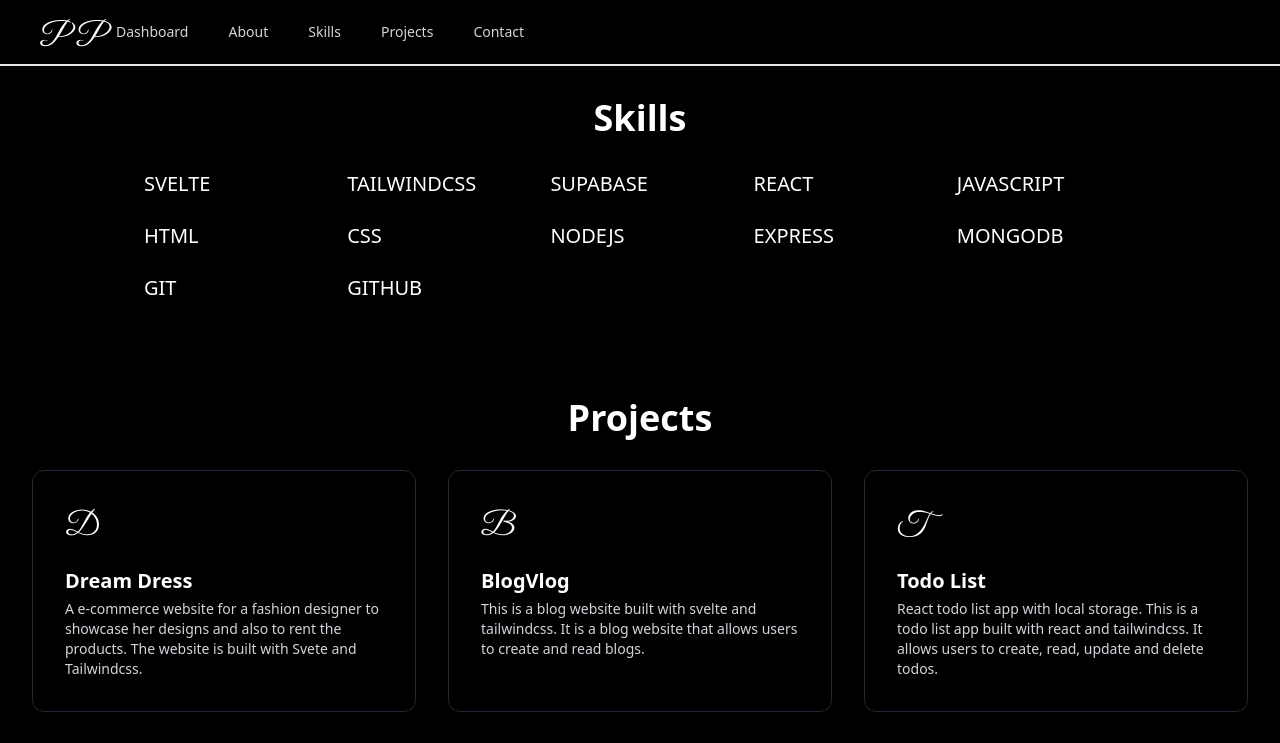
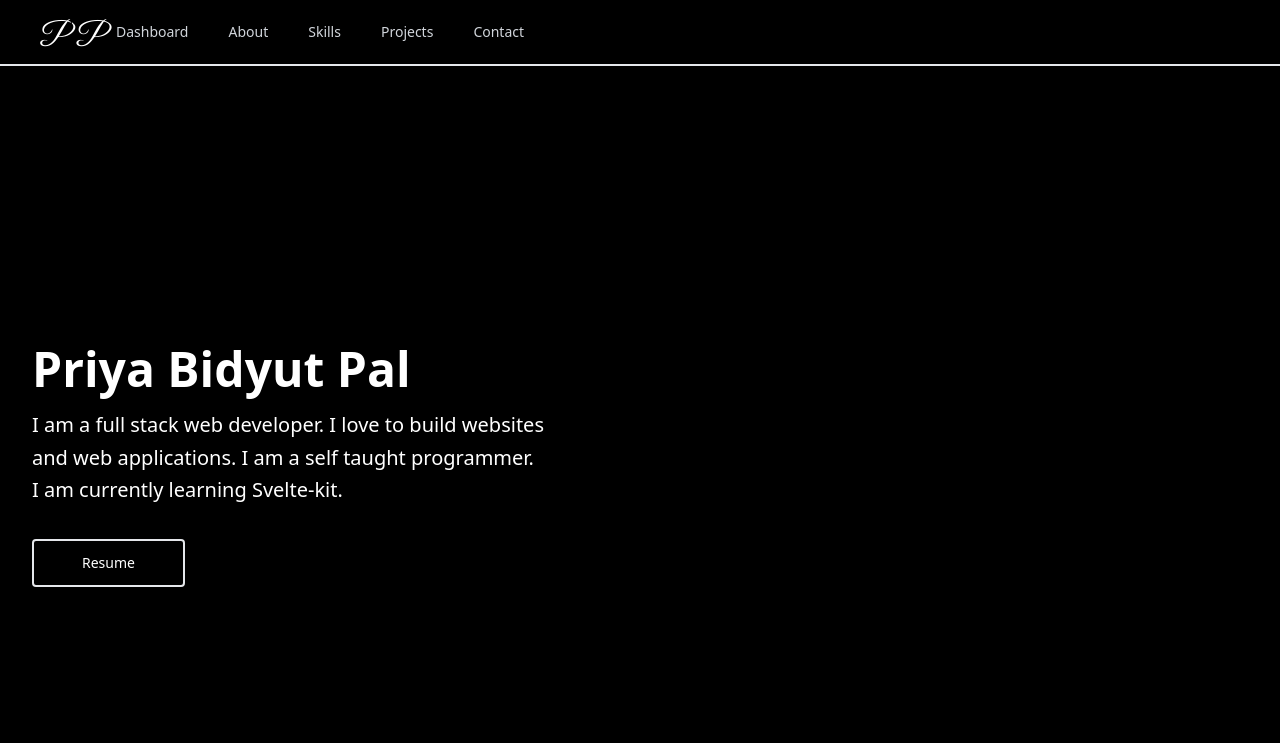
Before and after one commit to PriyaPal001/Portfolio, a SvelteKit app: page / in a window 1280 px wide. Shown: the top 743 px of the page. Built offline with nearby package versions, Linux system fonts and the light colour scheme.

Commit message:
dashboard section added

```diff
--- /dev/null
+++ b/src/lib/components/dashboard.svelte
@@ -0,0 +1,30 @@
+<section class="relative bg-cover bg-center bg-no-repeat">
+	<div
+		class="absolute inset-0 bg-black sm:bg-transparent sm:bg-black sm:from-gray-900 "
+	/>
+
+	<div
+		class="relative mx-auto max-w-screen-xl px-4 py-10 sm:px-6 lg:flex lg:h-screen lg:items-center lg:px-8"
+	>
+		<div class="max-w-xl text-center sm:text-left">
+			<h1 class="text-xl font-extrabold text-white sm:text-5xl flex">
+                Priya Bidyut Pal
+			</h1>
+
+			<p class="mt-4 max-w-lg text-white sm:text-xl sm:leading-relaxed">
+				 I am a full stack web developer. I
+                love to build websites and web applications. I am a self taught
+                programmer. I am currently learning Svelte-kit.
+			</p>
+
+			<div class="mt-8 flex flex-wrap gap-4 text-center">
+				<a
+					href="/"
+					class="block w-full rounded border-2 bg-black px-12 py-3 text-sm font-medium text-white shadow focus:outline-none focus:ring active:bg-black sm:w-auto"
+				>
+					Resume
+				</a>
+			</div>
+		</div>
+	</div>
+</section>
--- a/src/routes/+page.svelte
+++ b/src/routes/+page.svelte
@@ -1,6 +1,7 @@
 <script>
 	import Skills from '$lib/components/skills.svelte';
     import Prosec from '$lib/components/projects.svelte';
+    import Dashboard from '$lib/components/dashboard.svelte';
 
 	let navs = [
 		{
@@ -138,6 +139,7 @@
         </ul> -->
     </nav>
     <main>
+        <Dashboard />
         <Skills/>
         <Prosec/>
     </main>
```
